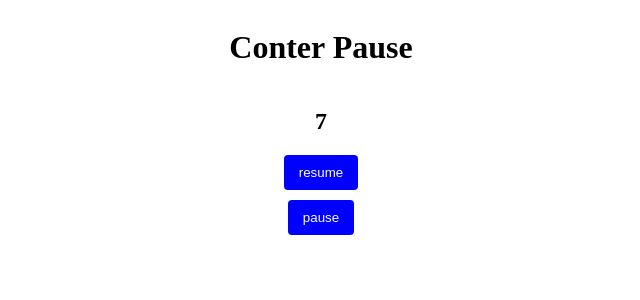
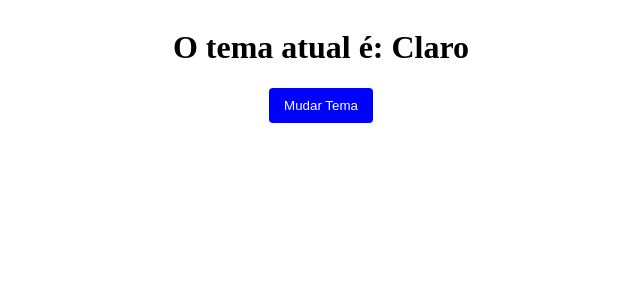
Before and after one commit to luisabianca/react-hooks, a React (Vite) app: page / in a window 1280 px wide. Shown: the top 300 px of the page, without its empty margins (319-959 px from the left). Built offline with nearby package versions, Linux system fonts and the light colour scheme.

Commit message:
init study useContext

```diff
--- /dev/null
+++ b/src/components/useContext/ShareTheme/AppTheme.jsx
@@ -0,0 +1,25 @@
+import React, { useContext } from "react";
+import { ThemeContext, ThemeProvider } from "./ThemeContext"; // Importando o Contexto e o Provider
+
+const ThemeToggle = () => {
+  // Consumindo o contexto usando useContext
+  const { theme, toggleTheme } = useContext(ThemeContext);
+
+  return (
+    <>
+      <h1>O tema atual é: {theme}</h1>
+      <button onClick={toggleTheme}>Mudar Tema</button>
+    </>
+  );
+};
+
+const AppTheme = () => {
+  return (
+    // 4. Usando o ThemeProvider para envolver os componentes
+    <ThemeProvider>
+      <ThemeToggle />
+    </ThemeProvider>
+  );
+};
+
+export default AppTheme;
--- /dev/null
+++ b/src/components/useContext/ShareTheme/ThemeContext.jsx
@@ -0,0 +1,22 @@
+import React, { createContext, useState } from "react";
+
+// 1. Criando o Contexto
+export const ThemeContext = createContext();
+
+// 2. Criando o Provider
+export const ThemeProvider = ({ children }) => {
+  // Estado que guarda o valor do tema
+  const [theme, setTheme] = useState("Claro");
+
+  // Função para alternar entre os temas
+  const toggleTheme = () => {
+    setTheme((prevTheme) => (prevTheme === "Claro" ? "Escuro" : "Claro"));
+  };
+
+  return (
+    // 3. Usando o Provider para disponibilizar os dados para os filhos
+    <ThemeContext.Provider value={{ theme, toggleTheme }}>
+      {children}
+    </ThemeContext.Provider>
+  );
+};
--- a/src/main.jsx
+++ b/src/main.jsx
@@ -1,10 +1,10 @@
 import { StrictMode } from 'react'
 import { createRoot } from 'react-dom/client'
 import './index.css'
-import CounterPause from './components/useState/CounterPause/CounterPause.jsx'
+import AppTheme from './components/useContext/ShareTheme/AppTheme.jsx'
 
 createRoot(document.getElementById('root')).render(
   <StrictMode>
-    <CounterPause />
+    <AppTheme />
   </StrictMode>,
 )
```
